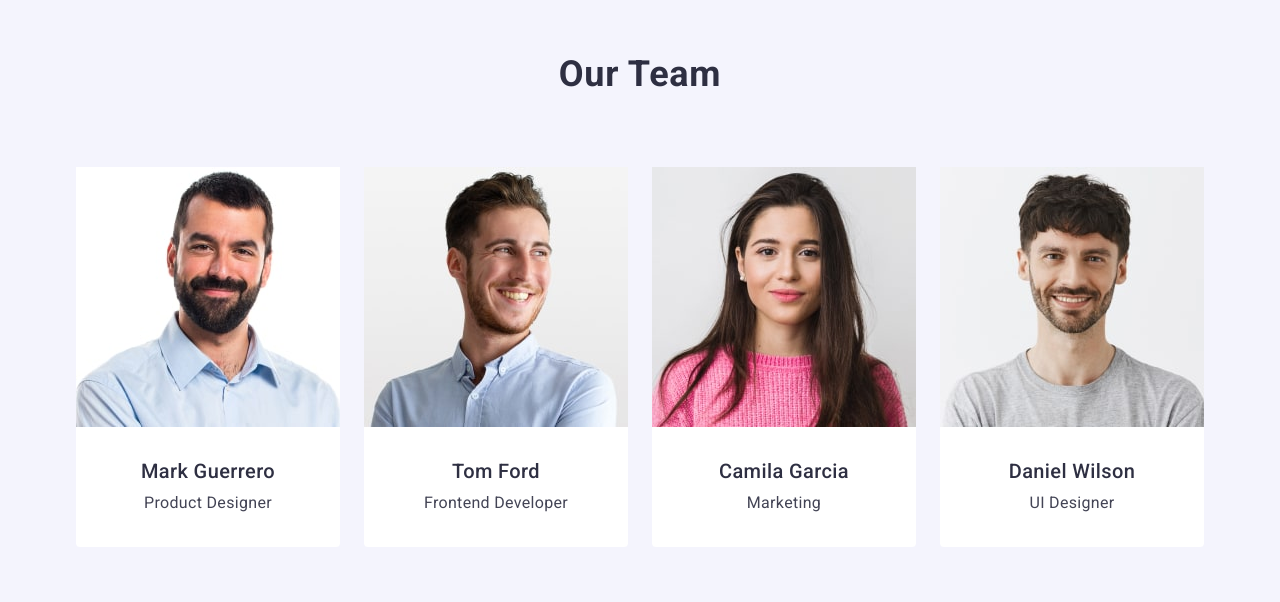
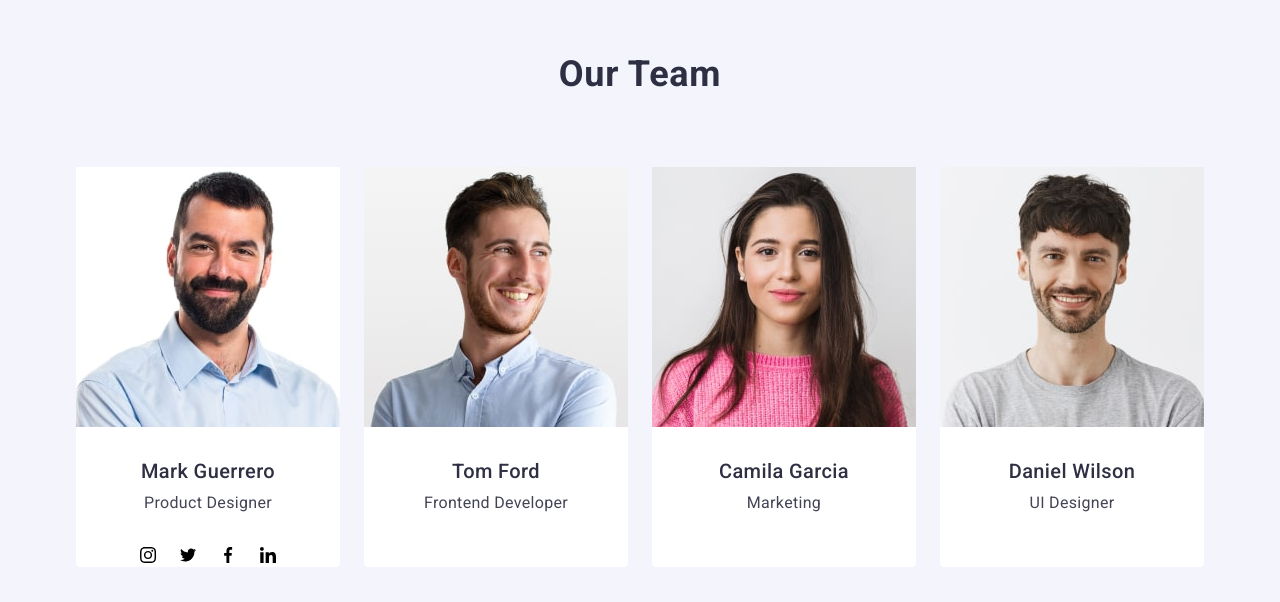
Before and after one commit to Elis89-lgtm/goit-markup-hw-04, a plain HTML site: page index.html in a window 1280 px wide. Shown: the part 1218-1820 px from the top of the page. Drawn offline with nearby package versions, Linux system fonts and the light colour scheme.

Commit message:
add index styles file

```diff
--- a/css/styles.css
+++ b/css/styles.css
@@ -211,7 +211,7 @@ ul {
 
 .features-list {
   display: flex;
-  align-items: center;
+
   gap: 24px;
 }
 .features-icon {
@@ -305,8 +305,16 @@ img {
   padding: 32px 0 32px;
   border-radius: 0 0 4px 4px;
 }
+.icons-list {
+  display: flex;
+  align-items: center;
+  justify-content: center;
+  gap: 24px;
 
-.container-our-portfolio {
+  border-radius: 50%;
+}
+
+. .container-our-portfolio {
   width: 1128px;
   margin: auto;
   padding: 120px 0 120px 0;
--- a/index.html
+++ b/index.html
@@ -130,7 +130,38 @@
                 <h3 class="features-team-members">Mark Guerrero</h3>
                 <p class="features-position">Product Designer</p>
               </div>
+              <ul class="icons-list">
+                <li class="social-item">
+                  <a href="social-link">
+                    <svg class="social-icon" width="16" height="16">
+                      <use href="./images/icons.svg#icon-instagram"></use>
+                    </svg>
+                  </a>
+                </li>
+                <li class="social-item">
+                  <a href="social-link">
+                    <svg class="social-icon" width="16" height="16">
+                      <use href="./images/icons.svg#icon-twitter"></use>
+                    </svg>
+                  </a>
+                </li>
+                <li class="social-item">
+                  <a href="social-link">
+                    <svg class="social-icon" width="16" height="16">
+                      <use href="./images/icons.svg#icon-facebook"></use>
+                    </svg>
+                  </a>
+                </li>
+                <li class="social-item">
+                  <a href="social-link">
+                    <svg class="social-icon" width="16" height="16">
+                      <use href="./images/icons.svg#icon-linkedin"></use>
+                    </svg>
+                  </a>
+                </li>
+              </ul>
             </li>
+
             <li class="features-item">
               <img
                 src="./images/tomin.jpg"
```
